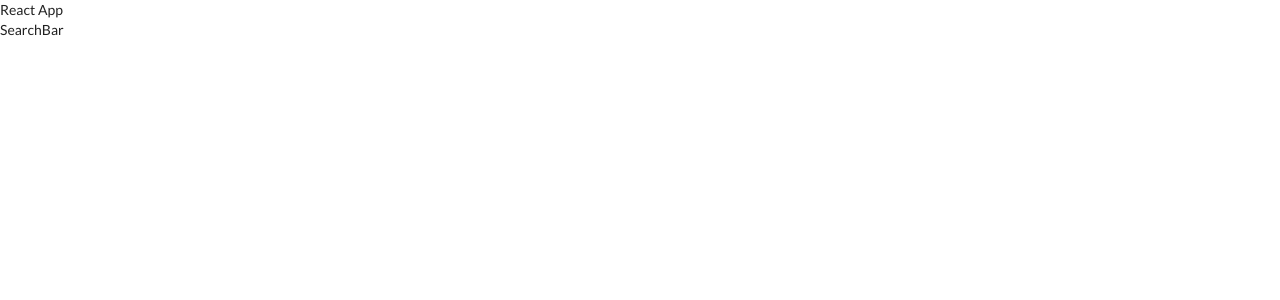
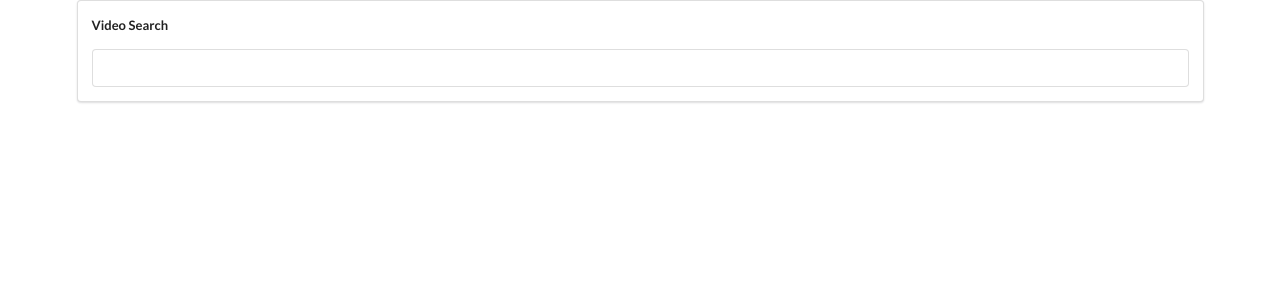
Before and after one commit to MHindt/search_youtube, a React (Create React App) app: page / in a window 1280 px wide. Shown: the top 300 px of the page. Built offline with nearby package versions, Linux system fonts and the light colour scheme.

Commit message:
add state to SearchBar

```diff
--- a/public/index.html
+++ b/public/index.html
@@ -15,7 +15,7 @@
       user's mobile device or desktop. See https://developers.google.com/web/fundamentals/web-app-manifest/
     -->
     <link rel="manifest" href="%PUBLIC_URL%/manifest.json" />
-    <link rel="stylesheet" href="https://cdnjs.cloudflare.com/ajax/libs/semantic-ui/2.5.0/semantic.min.css"
+    <link rel="stylesheet" href="https://cdnjs.cloudflare.com/ajax/libs/semantic-ui/2.5.0/semantic.min.css"/>
     <!--
       Notice the use of %PUBLIC_URL% in the tags above.
       It will be replaced with the URL of the `public` folder during the build.
--- a/src/components/App.jsx
+++ b/src/components/App.jsx
@@ -3,7 +3,7 @@
 
 class App extends React.Component {
  render() {
-    return <div >
+    return <div className='ui container'>
         <SearchBar />
     </div>
  }
--- a/src/components/SearchBar.jsx
+++ b/src/components/SearchBar.jsx
@@ -1,9 +1,27 @@
 import React from 'react';
 
 class SearchBar extends React.Component {
-
+    state = {
+        searchInput: ''
+    }
+    onInputChange = (e) => {
+        console.log(e.target.value);
+        this.setState({ searchInput: e.target.value})
+    }
+    onFormSubmit = (e) => {
+        e.preventDefault();
+        //TODO make sure we call callback from parent component
+    }
     render() {
-        return <div>SearchBar</div>
+        return( <div className='search bar ui segment'>
+            <form onSubmit = {this.onFormSubmit}className='ui form'>
+                <div className='field'>
+                <label >Video Search </label>
+                </div>
+                <input type='text' value={this.state.searchInput} onChange={this.onInputChange}/>
+            </form>
+        </div>
+        )
     }
 }
 export default SearchBar;
```
